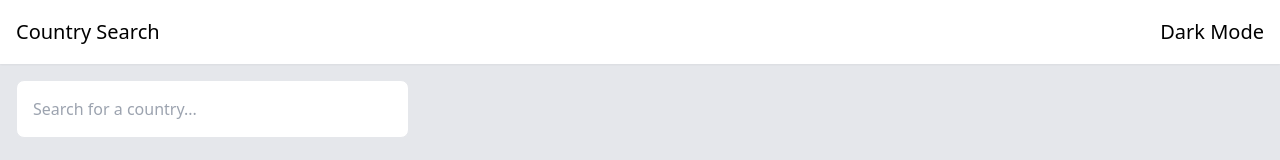
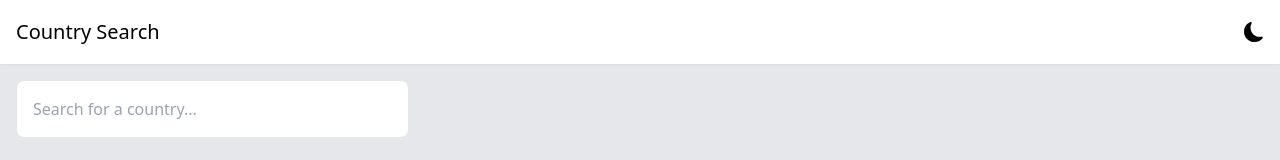
Before and after one commit to PedroL22/Country-Flags-Search, a React (Vite) app: page / in a window 1280 px wide. Shown: the top 160 px of the page. Built offline with nearby package versions, Linux system fonts and the light colour scheme; no server answers.

Commit message:
Changed NavBar text to icons

```diff
--- a/package.json
+++ b/package.json
@@ -13,7 +13,8 @@
     "eslint": "^7.32.0 || ^8.2.0",
     "prettier": "^2.7.1",
     "react": "^18.2.0",
-    "react-dom": "^18.2.0"
+    "react-dom": "^18.2.0",
+    "react-icons": "^4.4.0"
   },
   "devDependencies": {
     "@types/react": "^18.0.17",
--- a/src/components/NavBar.jsx
+++ b/src/components/NavBar.jsx
@@ -1,4 +1,5 @@
 import React from 'react';
+import { BsSunFill, BsFillMoonFill } from 'react-icons/bs';
 import { useTheme } from '../hooks/useTheme';
 
 export default function NavBar() {
@@ -12,19 +13,16 @@ export default function NavBar() {
         </a>
         <a href="" className="flex my-auto">
           {theme === 'light' ? (
-            <h1
+            <BsFillMoonFill
               onClick={() => setTheme('dark')}
               className="font-medium text-xl ease-in transition-all duration-75"
-            >
-              Dark Mode
-            </h1>
+            />
           ) : (
-            <h1
+            <BsSunFill
               onClick={() => setTheme('light')}
+              size={25}
               className="font-medium text-xl ease-in transition-all duration-75"
-            >
-              Light Mode
-            </h1>
+            />
           )}
         </a>
       </nav>
```
